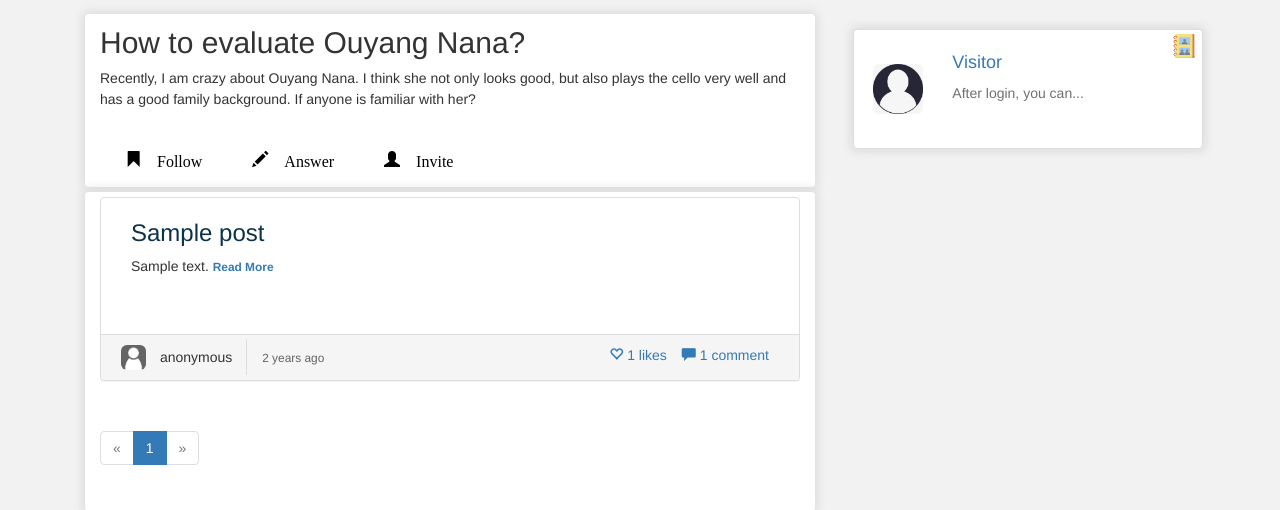
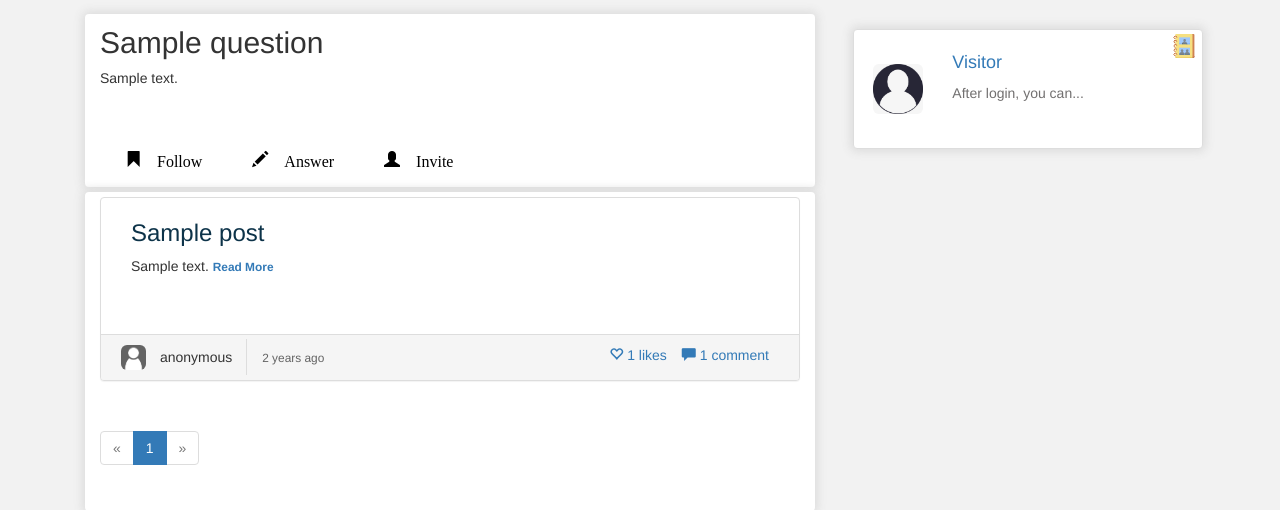
Before and after one commit to echo-cool/BDIC3023J-Software-Methodology-Q-A-Platform, a Flask app: page /questions/1 in a window 1280 px wide. Shown: the part 51-561 px from the top of the page. Run offline with Flask 2, Linux system fonts and the light colour scheme; tables that the repository leaves empty hold one stand-in row (values such as "Sample post"); parts of the project's set-up code (start-up, migrations or seed data) failed here and were passed over; some libraries are stand-ins or nearby versions.

Commit message:
questions displayed dynamically fixed

```diff
--- a/app/templates/Posts/question.html
+++ b/app/templates/Posts/question.html
@@ -109,13 +109,11 @@
 
                         <div class="tab-pane active" id="panel-1">
                             <h2 class="post-title" style="margin-top: 12px; margin-bottom: 8px">
-                                How to evaluate Ouyang Nana?
+                                {{ question.title }}
                             </h2>
                             <div class="post-body" style="margin-top: 9px">
                                 <p>
-                                    Recently, I am crazy about Ouyang Nana. I think she not only looks good,
-                                    but also plays the cello very well and has a good family background.
-                                    If anyone is familiar with her?
+                                    {{ question.body }}
                                 </p>
 {#                                <small><a href="{{ url_for('.post', id=post.id) }}"><B>Read More</B></a></small></p>#}
                             </div>
```
